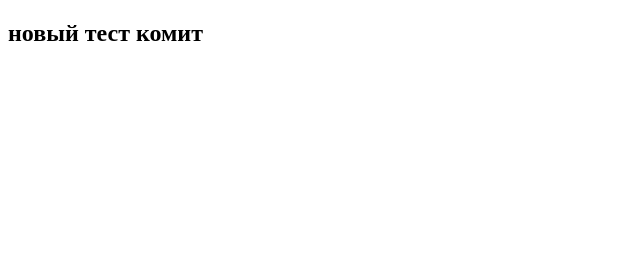
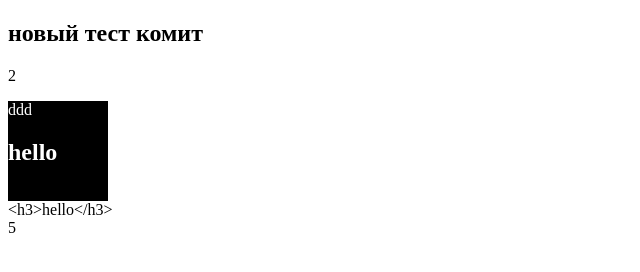
Before and after one commit to Milinera/react, a plain HTML site: page index.html in a window 1280 px wide. Shown: the whole page, without its empty margins (0-640 px from the left). Drawn offline with Linux system fonts and the light colour scheme.

Commit message:
работа с элементами страницы

```diff
--- a/index.html
+++ b/index.html
@@ -3,7 +3,7 @@
 <head>
     <meta charset="UTF-8">
     <meta name="viewport" content="width=device-width, initial-scale=1.0">
-    <link rel="stylesheet" href="">
+    <link rel="stylesheet" href="/style.css">
     <title>учим js</title>
 </head>
 <body>
@@ -11,7 +11,13 @@
 
 <h2>новый тест комит</h2>
 
-<div class="box"></div>
+<div class="box">
+    <div class="col">1</div>
+    <div class="col">2</div>
+    <div class="col">3</div>
+    <div class="col">4</div>
+    <div class="col">5</div>
+</div>
 
     <script src="js/script.js"></script>
 </body>
--- a/js/script.js
+++ b/js/script.js
@@ -1,3 +1,24 @@
+//создание элементов
+const div = document.createElement('div'),
+      box = document.querySelector('.box'),
+      cols = document.querySelectorAll('.col');
+
+
+div.classList.add('blac');
+
+box.append(div); //в конец блока
+box.prepend(div); // в начало
+cols[2].remove(); //удаляем третий элемент
+cols[3].before(div); //вставляет после или after для перед элементом
+cols[0].replaceWith(cols[1]); //заменить cols0 на cols1
+
+div.innerHTML = '<h2>hello</h2>';  //добавляем код в блок
+cols[3].textContent = '<h3>hello</h3>'; //только текст для безопасности от пользобвателей
+
+div.insertAdjacentHTML('afterbegin', '<p>ddd</p>'); //вставить что-то перед, после, до или в элемент
+
+
+
 //добавление стилей
 // const box = document.querySelector('.box');
 // box.style.cssText = 'width: 50px; height: 50px; background: black;'
--- a/scss/_main.scss
+++ b/scss/_main.scss
@@ -1,3 +1,10 @@
 h1 {
     font-size: 12px;
 }
+
+.blac {
+    background-color: black;
+    width: 100px;
+    height: 100px;
+    color: white;
+}
```
Also changed, not shown: style.css, style.min.css.
